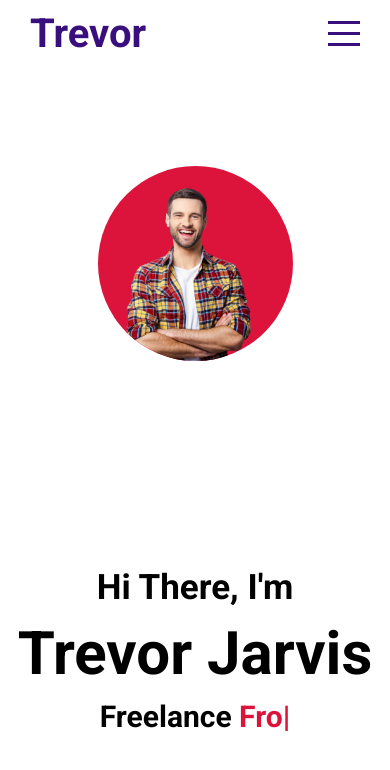
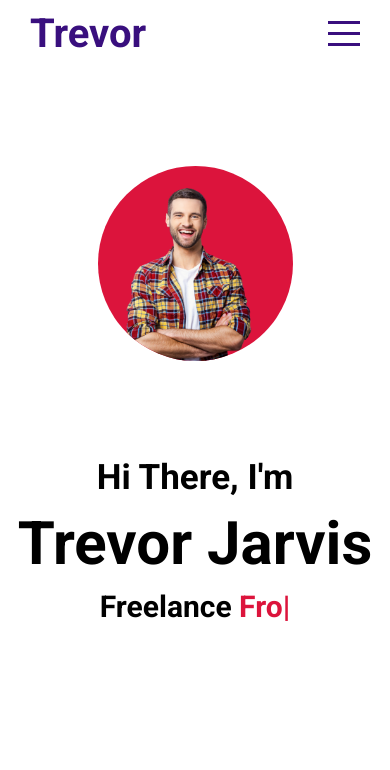
Before and after one commit to TrevorMadeSomething/portfolio, a React (Create React App) app: page / in a window 390 px wide. Shown: the top 770 px of the page. Built offline with nearby package versions, Linux system fonts and the light colour scheme.

Commit message:
change for mobile display
accounted for navigation bar on bottom of mobile browsers

```diff
--- a/src/components/intro/intro.scss
+++ b/src/components/intro/intro.scss
@@ -15,6 +15,10 @@
         overflow: hidden;
         display: flex;
         align-items: center;
+
+        @include mobile {
+            max-height: 550px;
+        }
 
         .imgWrapper {
             width: 30vw;
@@ -53,6 +57,7 @@
 
             @include mobile {
                 text-align: center;
+                justify-content: flex-start;
             }
             h1 {
                 font-size: 60px;
```
